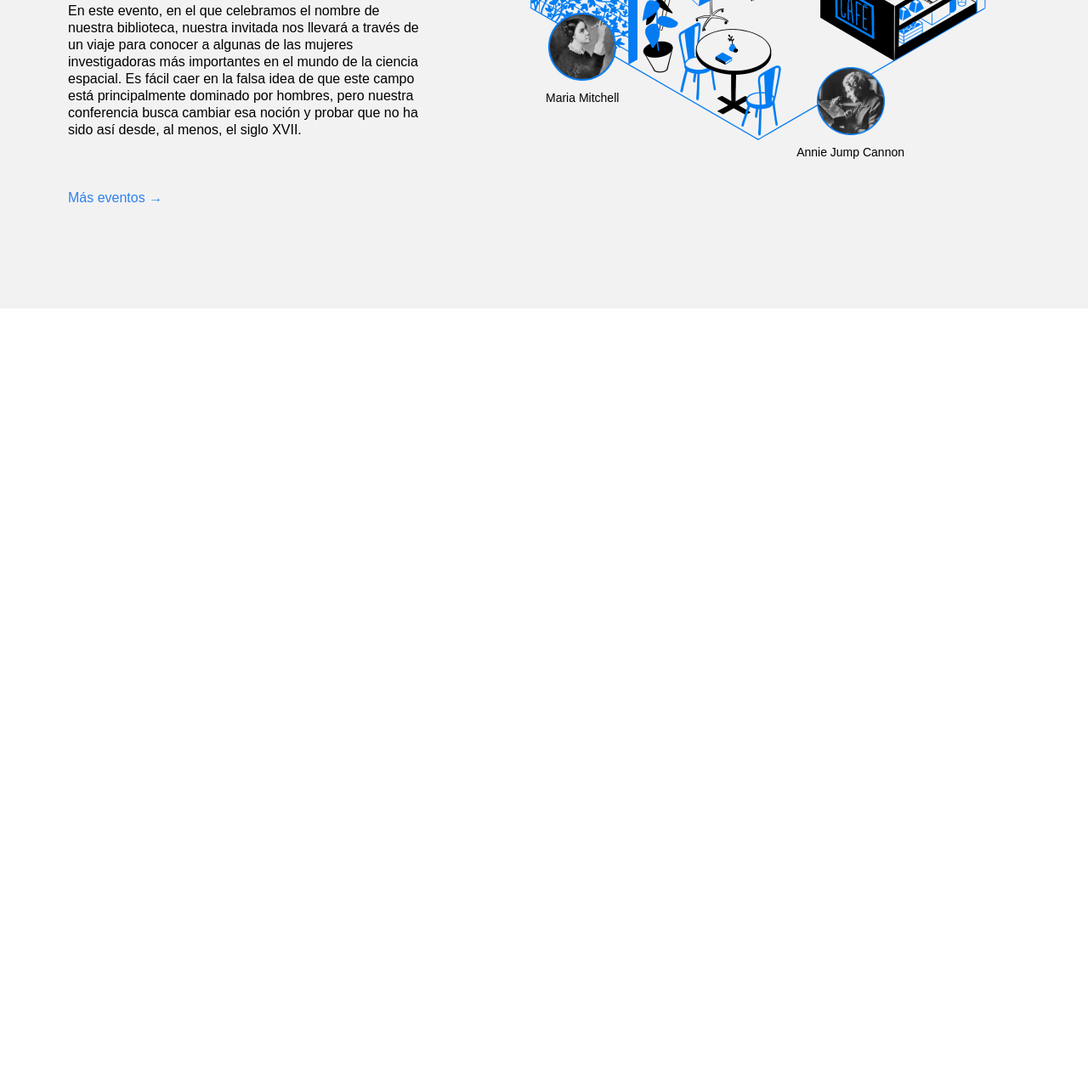
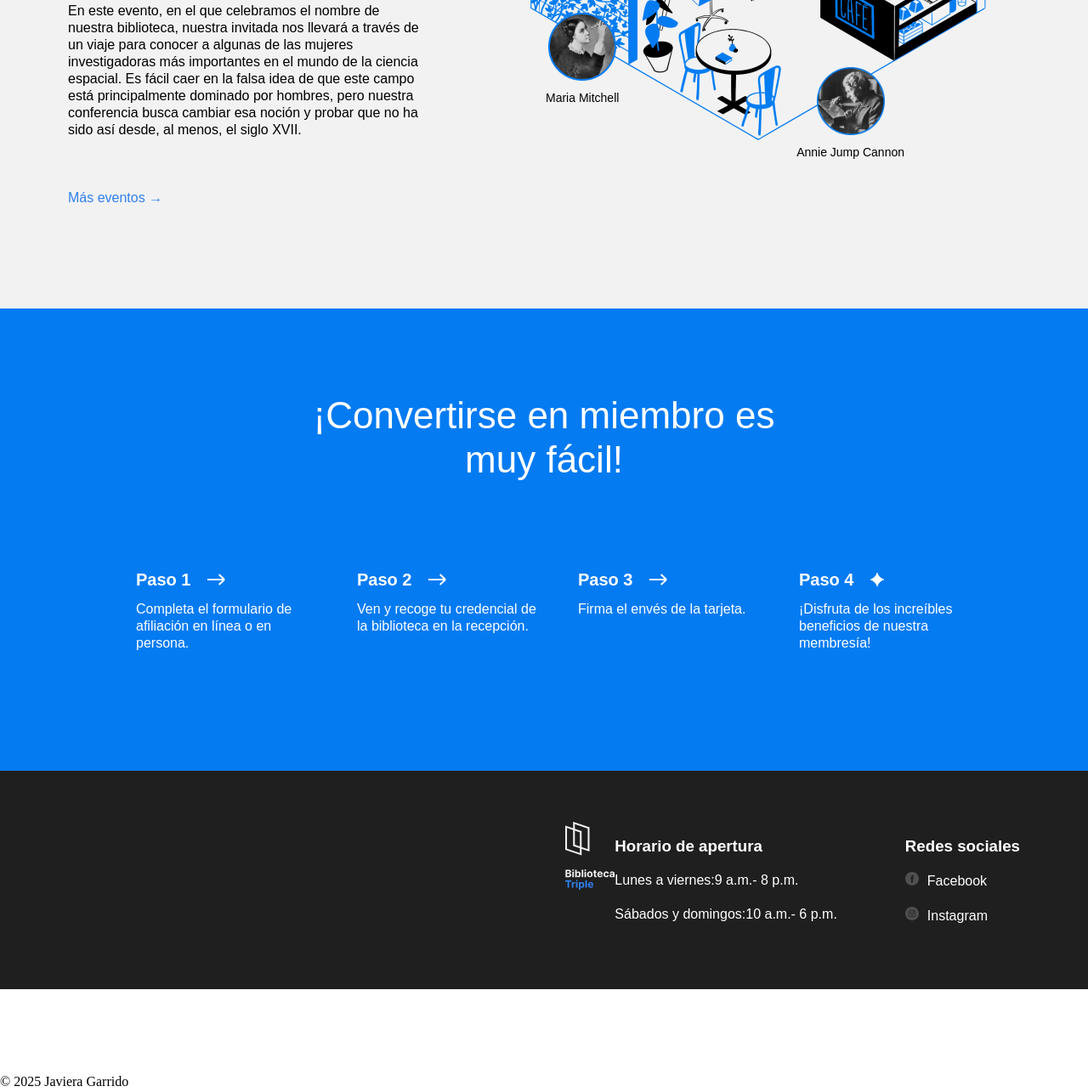
Before and after one commit to Javiera687/web_project_library_es, a plain HTML site: page index.html in a window 1280 px wide. Shown: the part 2655-3940 px from the top of the page at 85% size. Before the commit the page ends 3018 px from the top, so only its background shows below. Drawn offline with Linux system fonts and the light colour scheme.

Commit message:
Actualizacion proyecto sprint3

```diff
--- a/index.html
+++ b/index.html
@@ -220,7 +220,107 @@
             </div>
           </div>
         </section>
+        <section class="membership" id="membership">
+          <h2 class="membership__title">
+            ¡Convertirse en miembro es muy fácil!
+          </h2>
+          <ul class="membership__steps">
+            <li class="step">
+              <h3 class="step__title">
+                Paso 1
+                <img
+                  src="./images/icon_step_forward.svg"
+                  alt="icon forward"
+                  class="step__icon"
+                />
+              </h3>
+              <p class="step__description">
+                Completa el formulario de afiliación en línea o en persona.
+              </p>
+            </li>
+            <li class="step">
+              <h3 class="step__title">
+                Paso 2
+                <img
+                  src="./images/icon_step_forward.svg"
+                  alt="icon forward"
+                  class="step__icon"
+                />
+              </h3>
+              <p class="step__description">
+                Ven y recoge tu credencial de la biblioteca en la recepción.
+              </p>
+            </li>
+            <li class="step">
+              <h3 class="step__title">
+                Paso 3
+                <img
+                  src="./images/icon_step_forward.svg"
+                  alt="icon forward"
+                  class="step__icon"
+                />
+              </h3>
+              <p class="step__description">Firma el envés de la tarjeta.</p>
+            </li>
+            <li class="step">
+              <h3 class="step__title">
+                Paso 4
+                <img
+                  src="./images/icon_step_finish.svg"
+                  alt="icon finish"
+                  class="step__icon"
+                />
+              </h3>
+              <p class="step__description">
+                ¡Disfruta de los increíbles beneficios de nuestra membresía!
+              </p>
+            </li>
+          </ul>
+        </section>
       </main>
+      <footer class="footer" id="footer">
+        <div class="footer__columns">
+          <img
+            src="./images/logo_white.svg"
+            class="footer__logo"
+            alt="footer logo"
+          />
+        </div>
+        <div class="footer__column footer__column_content_hour">
+          <h3 class="footer__column-heading">Horario de apertura</h3>
+          <ul class="footer__list">
+            <li class="footer__list-item">Lunes a viernes:9 a.m.- 8 p.m.</li>
+            <li class="footer__list-item">
+              Sábados y domingos:10 a.m.- 6 p.m.
+            </li>
+          </ul>
+        </div>
+        <div class="footer__column footer__column_content_social">
+          <h3 class="footer__column-heading">Redes sociales</h3>
+          <ul class="footer__list">
+            <li class="footer__list-item">
+              <a href="#" class="footer__column-link">
+                <img
+                  src="./images/facebook_white.svg"
+                  alt="facebook icon"
+                  class="footer__social-icon"
+                />Facebook</a
+              >
+            </li>
+            <li class="footer__list-item">
+              <a href="#" class="footer__column-link">
+                <img
+                  src="./images/instagram_white.svg"
+                  class="footer__social-icon"
+                  alt="instagram icon"
+                />Instagram</a>
+            </li>
+          </ul>
+        </div>
+      </div>
+        <p class="footer__copyright">© 2025 Javiera Garrido</p>
+    </div>
+      </footer>
     </div>
   </body>
 </html>
--- a/styles/style.css
+++ b/styles/style.css
@@ -302,3 +302,112 @@ ul {
   font-size: 14px;
   margin: 0;
 }
+
+.membership {
+  padding: 100px 0 140px;
+  background-color: #057bf2;
+  color: #ffffff;
+}
+
+.membership__title {
+  max-width: 574px;
+  margin: 0 auto;
+  text-align: center;
+  font-size: 44px;
+  font-weight: 500;
+  line-height: 52px;
+}
+
+.membership__steps {
+  list-style-type: none;
+  padding: 0;
+  margin: 100px 0 0;
+  display: flex;
+  flex-direction: row;
+  justify-content: center;
+}
+
+.step {
+  flex-basis: 220px;
+  margin-left: 40px;
+  justify-content: space-around;
+  box-sizing: border-box;
+  display: inline-block;
+}
+
+.step__title {
+  margin: 0;
+  font-size: 20px;
+  line-height: 30px;
+  font-weight: 700;
+  display: flex;
+  align-items: center;
+}
+
+.step__icon {
+  margin-left: 20px;
+}
+
+.step__description {
+  margin: 10px 0 0;
+}
+
+.footer {
+  display: flex;
+  box-sizing: border-box;
+  justify-content: flex-end;
+  background-color: #1f1f1f;
+  color: #ffffff;
+  padding: 60px 80px;
+}
+
+.footer__columns {
+  display: flex;
+  flex-direction: row;
+  justify-content: space-between;
+}
+
+.footer__column_content_hours {
+  position: absolute;
+  height: 80px;
+  margin-left: auto;
+}
+
+.footer__column_content_social {
+  margin-left: 80px;
+}
+
+.footer__logo {
+  width: 58px;
+  height: 80px;
+}
+
+.footer__column-heading {
+  margin-bottom: 20px;
+}
+
+.footer__list {
+  column-gap: 16px;
+  list-style-type: none;
+  padding: 0;
+}
+
+.footer__list-item {
+  margin-top: 20px;
+}
+
+.footer__column-link {
+  color: white;
+  text-decoration: none;
+}
+
+.footer__social-icon {
+  height: 16px;
+  width: 16px;
+  padding-right: 10px;
+}
+
+.footer__copyright {
+  margin-top: 100px;
+  margin-bottom: 60px;
+}
```
